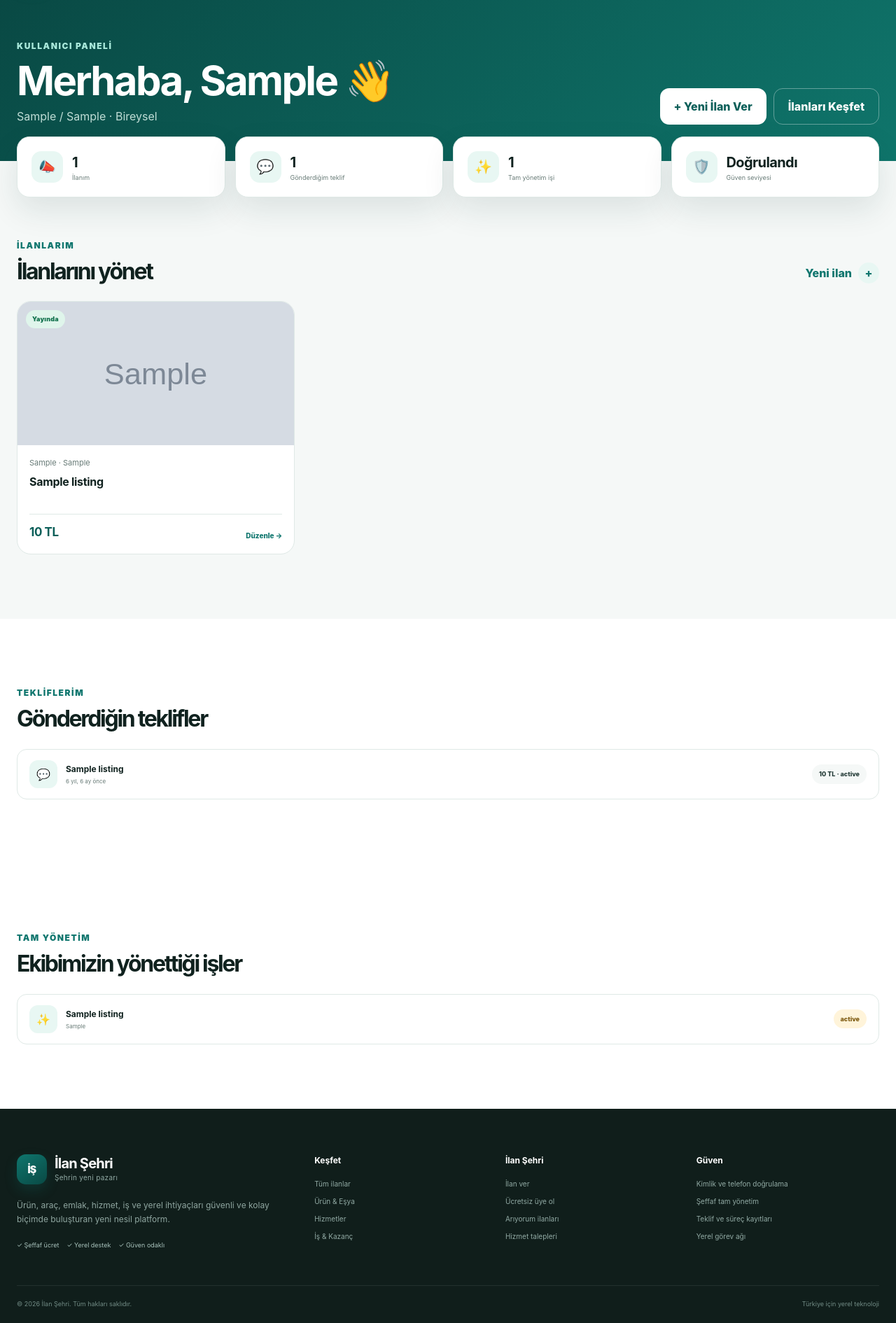
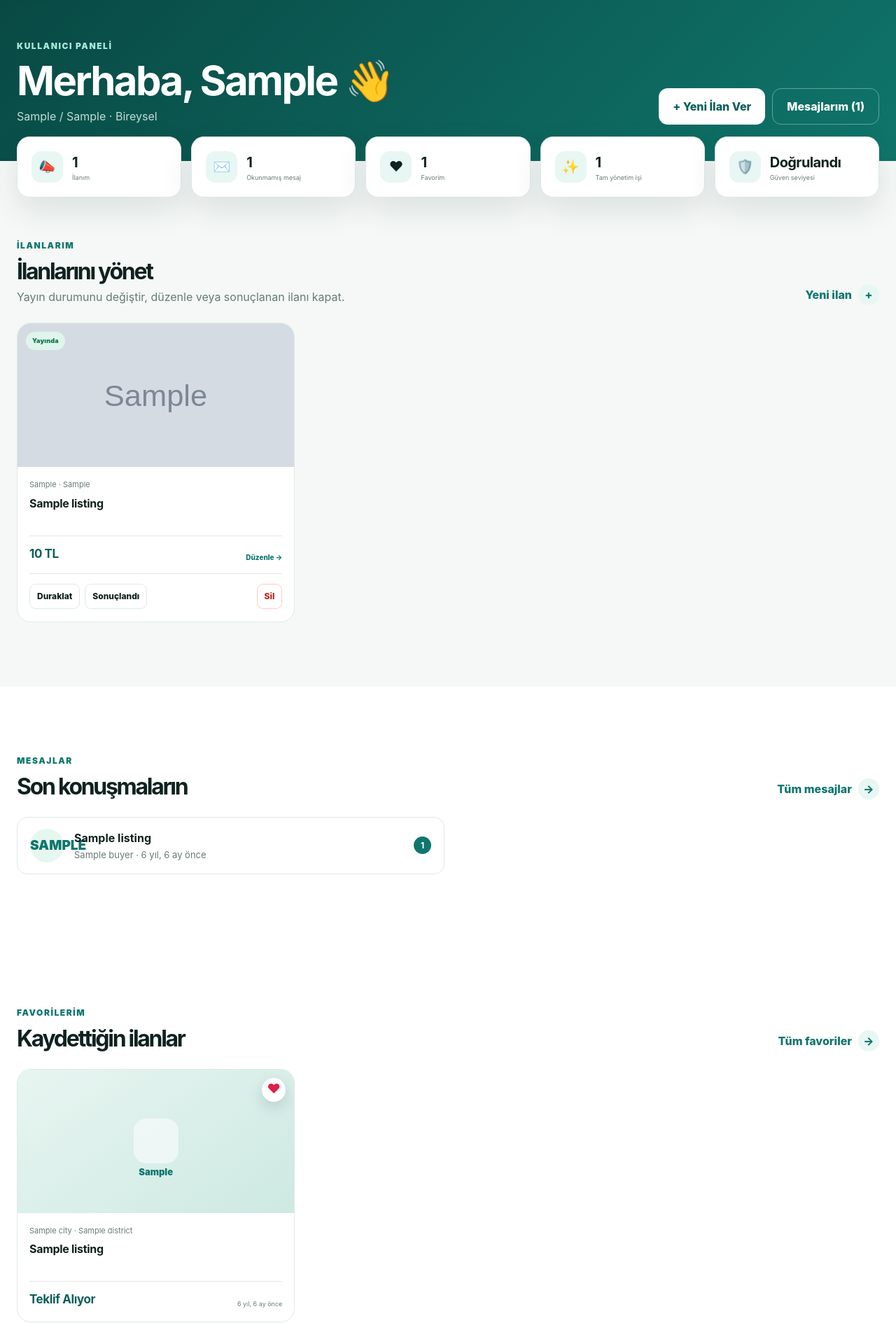
Before and after one commit to ahmetelci2014-rgb/ilansehri-platform, a Django app: template templates/accounts/dashboard.html in a window 1280 px wide. Shown: the part 114-2004 px from the top of the page at 70% size. Run offline with Django 5.2, Linux system fonts and the light colour scheme; a user stored in the database is signed in; tables that the repository leaves empty hold one stand-in row (values such as "Sample post"); the template is opened without the code that fills it: values that come from a table or form of the project are taken from there, most other values are stand-ins (such as "Sample title", 1, 10 or a date in 2020); grey boxes marked "Sample" are stand-in pictures; data that the repository does not hold is empty; parts of the project's set-up code (start-up, migrations or seed data) failed here and were passed over.

Commit message:
Update dashboard.html

```diff
--- a/templates/accounts/dashboard.html
+++ b/templates/accounts/dashboard.html
@@ -1,17 +1,27 @@
 {% extends 'base.html' %}
 {% block title %}Hesabım | İlan Şehri{% endblock %}
 {% block content %}
-<section class="dashboard-hero"><div class="shell dashboard-hero-inner"><div><span class="section-label light-label">KULLANICI PANELİ</span><h1>Merhaba, {{ user.first_name|default:user.username }} 👋</h1><p>{{ user.city|default:"Konum eklenmedi" }}{% if user.district %} / {{ user.district }}{% endif %} · {{ user.get_user_type_display }}</p></div><div class="dashboard-actions"><a class="button button-light" href="{% url 'listings:create' %}">+ Yeni İlan Ver</a><a class="button button-ghost-light" href="{% url 'listings:list' %}">İlanları Keşfet</a></div></div></section>
+<section class="dashboard-hero"><div class="shell dashboard-hero-inner"><div><span class="section-label light-label">KULLANICI PANELİ</span><h1>Merhaba, {{ user.first_name|default:user.username }} 👋</h1><p>{{ user.city|default:"Konum eklenmedi" }}{% if user.district %} / {{ user.district }}{% endif %} · {{ user.get_user_type_display }}</p></div><div class="dashboard-actions"><a class="button button-light" href="{% url 'listings:create' %}">+ Yeni İlan Ver</a><a class="button button-ghost-light" href="{% url 'listings:conversation_list' %}">Mesajlarım{% if unread_message_count %} ({{ unread_message_count }}){% endif %}</a></div></div></section>
 <section class="section dashboard-main"><div class="shell">
-  <div class="dashboard-stats"><article><span class="stat-icon">📣</span><div><strong>{{ my_listings|length }}</strong><small>İlanım</small></div></article><article><span class="stat-icon">💬</span><div><strong>{{ sent_offers|length }}</strong><small>Gönderdiğim teklif</small></div></article><article><span class="stat-icon">✨</span><div><strong>{{ managed_requests|length }}</strong><small>Tam yönetim işi</small></div></article><article><span class="stat-icon">🛡️</span><div><strong>{% if user.is_phone_verified %}Doğrulandı{% else %}Başlangıç{% endif %}</strong><small>Güven seviyesi</small></div></article></div>
+  <div class="dashboard-stats dashboard-stats-five"><article><span class="stat-icon">📣</span><div><strong>{{ my_listings|length }}</strong><small>İlanım</small></div></article><article><span class="stat-icon">✉️</span><div><strong>{{ unread_message_count }}</strong><small>Okunmamış mesaj</small></div></article><article><span class="stat-icon">♥</span><div><strong>{{ favorite_count }}</strong><small>Favorim</small></div></article><article><span class="stat-icon">✨</span><div><strong>{{ managed_requests|length }}</strong><small>Tam yönetim işi</small></div></article><article><span class="stat-icon">🛡️</span><div><strong>{% if user.is_phone_verified %}Doğrulandı{% else %}Başlangıç{% endif %}</strong><small>Güven seviyesi</small></div></article></div>
 
-  <div class="dashboard-panel-head"><div><span class="section-label">İLANLARIM</span><h2>İlanlarını yönet</h2></div><a class="see-all" href="{% url 'listings:create' %}">Yeni ilan <span>+</span></a></div>
+  <div class="dashboard-panel-head"><div><span class="section-label">İLANLARIM</span><h2>İlanlarını yönet</h2><p>Yayın durumunu değiştir, düzenle veya sonuçlanan ilanı kapat.</p></div><a class="see-all" href="{% url 'listings:create' %}">Yeni ilan <span>+</span></a></div>
   <div class="listing-grid premium-grid dashboard-grid">
-    {% for listing in my_listings %}<article class="listing-card premium-card"><div class="card-media">{% with cover=listing.images.first %}{% if cover %}<img src="{{ cover.image.url }}" alt="{{ listing.title }}">{% else %}<div class="listing-placeholder kind-{{ listing.kind }}"><span>{{ listing.get_kind_display }}</span></div>{% endif %}{% endwith %}<span class="status-pin status-{{ listing.status }}">{{ listing.get_status_display }}</span></div><div class="listing-body"><div class="card-location">{{ listing.city }} · {{ listing.district }}</div><h3><a href="{% if listing.status == 'published' %}{{ listing.get_absolute_url }}{% else %}#{% endif %}">{{ listing.title }}</a></h3><div class="card-footer"><strong>{% if listing.price_on_request %}Teklif Alıyor{% elif listing.price %}{{ listing.price|floatformat:0 }} TL{% endif %}</strong><a class="edit-link" href="{% url 'listings:update' listing.slug %}">Düzenle →</a></div></div></article>{% empty %}<div class="empty-state"><div class="empty-icon">📣</div><h3>Henüz ilan vermedin</h3><p>İlk ilanını ücretsiz oluştur ve şehrine hemen ulaş.</p><a class="button" href="{% url 'listings:create' %}">İlk İlanımı Ver</a></div>{% endfor %}
+    {% for listing in my_listings %}<article class="listing-card premium-card dashboard-listing-card"><div class="card-media">{% with cover=listing.images.first %}{% if cover %}<img src="{{ cover.image.url }}" alt="{{ listing.title }}">{% else %}<div class="listing-placeholder kind-{{ listing.kind }}"><span>{{ listing.get_kind_display }}</span></div>{% endif %}{% endwith %}<span class="status-pin status-{{ listing.status }}">{{ listing.get_status_display }}</span></div><div class="listing-body"><div class="card-location">{{ listing.city }} · {{ listing.district }}</div><h3>{% if listing.status == 'published' %}<a href="{{ listing.get_absolute_url }}">{{ listing.title }}</a>{% else %}{{ listing.title }}{% endif %}</h3><div class="card-footer"><strong>{% if listing.price_on_request %}Teklif Alıyor{% elif listing.price %}{{ listing.price|floatformat:0 }} TL{% endif %}</strong><a class="edit-link" href="{% url 'listings:update' listing.slug %}">Düzenle →</a></div><div class="listing-management-actions">
+      {% if listing.status == 'published' %}<form method="post" action="{% url 'listings:change_status' listing.slug 'pause' %}">{% csrf_token %}<button type="submit">Duraklat</button></form>{% else %}<form method="post" action="{% url 'listings:change_status' listing.slug 'publish' %}">{% csrf_token %}<button type="submit">Yayınla</button></form>{% endif %}
+      {% if listing.status != 'completed' %}<form method="post" action="{% url 'listings:change_status' listing.slug 'complete' %}">{% csrf_token %}<button type="submit">Sonuçlandı</button></form>{% endif %}
+      <a class="danger-link" href="{% url 'listings:delete' listing.slug %}">Sil</a>
+    </div></div></article>{% empty %}<div class="empty-state"><div class="empty-icon">📣</div><h3>Henüz ilan vermedin</h3><p>İlk ilanını ücretsiz oluştur ve şehrine hemen ulaş.</p><a class="button" href="{% url 'listings:create' %}">İlk İlanımı Ver</a></div>{% endfor %}
   </div>
 </div></section>
 
-{% if sent_offers %}<section class="section dashboard-soft"><div class="shell"><div class="dashboard-panel-head"><div><span class="section-label">TEKLİFLERİM</span><h2>Gönderdiğin teklifler</h2></div></div><div class="data-list premium-list">{% for offer in sent_offers %}<a href="{{ offer.listing.get_absolute_url }}"><div><span class="list-icon">💬</span><div><strong>{{ offer.listing.title }}</strong><small>{{ offer.created_at|timesince }} önce</small></div></div><span class="offer-status">{{ offer.amount|default:'Tutar belirtilmedi' }} TL · {{ offer.get_status_display }}</span></a>{% endfor %}</div></div></section>{% endif %}
+{% if conversations %}<section class="section dashboard-soft"><div class="shell"><div class="dashboard-panel-head"><div><span class="section-label">MESAJLAR</span><h2>Son konuşmaların</h2></div><a class="see-all" href="{% url 'listings:conversation_list' %}">Tüm mesajlar <span>→</span></a></div><div class="conversation-list compact-conversation-list">{% for conversation in conversations %}<a class="conversation-row" href="{% url 'listings:conversation_detail' conversation.pk %}"><div class="conversation-avatar">{% if conversation.buyer == user %}{{ conversation.seller.username|first|upper }}{% else %}{{ conversation.buyer.username|first|upper }}{% endif %}</div><div class="conversation-copy"><strong>{{ conversation.listing.title }}</strong><span>{% if conversation.buyer == user %}{{ conversation.seller }}{% else %}{{ conversation.buyer }}{% endif %} · {{ conversation.updated_at|timesince }} önce</span></div>{% if conversation.unread_count %}<b class="unread-badge">{{ conversation.unread_count }}</b>{% else %}<span class="conversation-arrow">→</span>{% endif %}</a>{% endfor %}</div></div></section>{% endif %}
 
-{% if managed_requests %}<section class="section"><div class="shell"><div class="dashboard-panel-head"><div><span class="section-label">TAM YÖNETİM</span><h2>Ekibimizin yönettiği işler</h2></div></div><div class="data-list premium-list">{% for item in managed_requests %}<div><div><span class="list-icon">✨</span><div><strong>{{ item.listing.title }}</strong><small>{{ item.get_package_display }}</small></div></div><span class="offer-status managed-status">{{ item.get_status_display }}</span></div>{% endfor %}</div></div></section>{% endif %}
+{% if favorite_items %}<section class="section"><div class="shell"><div class="dashboard-panel-head"><div><span class="section-label">FAVORİLERİM</span><h2>Kaydettiğin ilanlar</h2></div><a class="see-all" href="{% url 'listings:favorites' %}">Tüm favoriler <span>→</span></a></div><div class="listing-grid premium-grid dashboard-grid">{% for favorite in favorite_items %}{% with listing=favorite.listing %}<a class="listing-card premium-card" href="{{ listing.get_absolute_url }}"><div class="card-media">{% with cover=listing.images.first %}{% if cover %}<img src="{{ cover.image.url }}" alt="{{ listing.title }}">{% else %}<div class="listing-placeholder kind-{{ listing.kind }}"><span>{{ listing.get_kind_display }}</span></div>{% endif %}{% endwith %}<span class="favorite-pin">♥</span></div><div class="listing-body"><div class="card-location">{{ listing.city }} · {{ listing.district }}</div><h3>{{ listing.title }}</h3><div class="card-footer"><strong>{% if listing.price_on_request %}Teklif Alıyor{% elif listing.price %}{{ listing.price|floatformat:0 }} TL{% endif %}</strong><span>{{ favorite.created_at|timesince }} önce</span></div></div></a>{% endwith %}{% endfor %}</div></div></section>{% endif %}
+
+{% if received_offers %}<section class="section dashboard-soft"><div class="shell"><div class="dashboard-panel-head"><div><span class="section-label">GELEN TEKLİFLER</span><h2>İlanlarına gelen son teklifler</h2></div></div><div class="data-list premium-list">{% for offer in received_offers %}<a href="{{ offer.listing.get_absolute_url }}"><div><span class="list-icon">💬</span><div><strong>{{ offer.listing.title }}</strong><small>{{ offer.sender }} · {{ offer.created_at|timesince }} önce</small></div></div><span class="offer-status">{% if offer.amount %}{{ offer.amount|floatformat:0 }} TL{% else %}Tutar yok{% endif %} · {{ offer.get_status_display }}</span></a>{% endfor %}</div></div></section>{% endif %}
+
+{% if sent_offers %}<section class="section"><div class="shell"><div class="dashboard-panel-head"><div><span class="section-label">TEKLİFLERİM</span><h2>Gönderdiğin teklifler</h2></div></div><div class="data-list premium-list">{% for offer in sent_offers %}<a href="{{ offer.listing.get_absolute_url }}"><div><span class="list-icon">💬</span><div><strong>{{ offer.listing.title }}</strong><small>{{ offer.created_at|timesince }} önce</small></div></div><span class="offer-status">{% if offer.amount %}{{ offer.amount|floatformat:0 }} TL{% else %}Tutar belirtilmedi{% endif %} · {{ offer.get_status_display }}</span></a>{% endfor %}</div></div></section>{% endif %}
+
+{% if managed_requests %}<section class="section dashboard-soft"><div class="shell"><div class="dashboard-panel-head"><div><span class="section-label">TAM YÖNETİM</span><h2>Ekibimizin yönettiği işler</h2></div></div><div class="data-list premium-list">{% for item in managed_requests %}<div><div><span class="list-icon">✨</span><div><strong>{{ item.listing.title }}</strong><small>{{ item.get_package_display }}</small></div></div><span class="offer-status managed-status">{{ item.get_status_display }}</span></div>{% endfor %}</div></div></section>{% endif %}
 {% endblock %}
```
